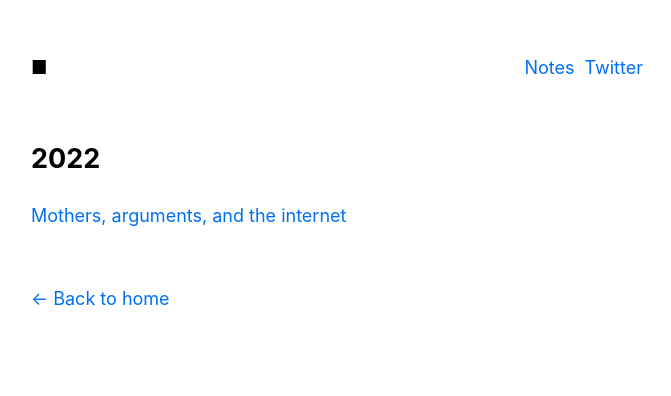
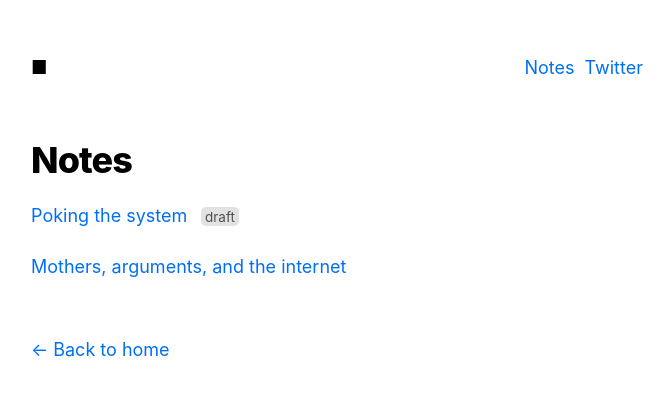
Before and after one commit to mnpw/mrinal.pw, a Next.js app: page /notes in a window 1280 px wide. Shown: the top 396 px of the page, without its empty margins (303-974 px from the left). Built offline with nearby package versions, Linux system fonts and the light colour scheme.

Commit message:
Add draft for 'poking the system', Update headings

```diff
--- a/pages/mothers-arguments-internet/index.js
+++ b/pages/mothers-arguments-internet/index.js
@@ -1,9 +1,10 @@
 import Layout from "../../components/layout"
+import utilStyles from '../../styles/utils.module.css'
 
 export default function Posts() {
     return (
         <Layout>
-            <h2>Mothers, conflicts, and the internet</h2>
+            <h2 className={utilStyles.headingXl}>Mothers, conflicts, and the internet</h2>
             <p>I often get into an argument with my mom. It goes like this — She asks me to do something. I challenge her ask. She feels I'm ignoring her helpful advice. I point to web search and claim that she is wrong. She asks if I trust the internet more than her. I say she is missing the point. She feels bad. I feel bad.</p>
             <p>We don't talk for ten minutes. Then we pretend like the argument never happened. We repeat this maneuver every nine days.</p>
             <p>~</p>
--- a/pages/notes/index.js
+++ b/pages/notes/index.js
@@ -1,12 +1,19 @@
 import Layout from "../../components/layout"
 import Link from 'next/link'
+import utilStyles from '../../styles/utils.module.css'
 
 export default function Posts() {
     return (
         <Layout>
-            <h2>2022</h2>
-            <h3 className></h3>
-            <Link href="/mothers-arguments-internet/" ><a>Mothers, arguments, and the internet</a></Link>
+            <h2 className={utilStyles.headingXl}>Notes</h2>
+            <ul className={utilStyles.list}>
+                <li className={utilStyles.listItem}>
+                    <Link href="/poking-the-system/" ><a>Poking the system</a></Link> <span className={utilStyles.labelText}>draft</span>
+                </li>
+                <li className={utilStyles.listItem}>
+                    <Link href="/mothers-arguments-internet/" ><a>Mothers, arguments, and the internet</a></Link>
+                </li>
+            </ul>
         </Layout>
     )
 }
--- a/styles/utils.module.css
+++ b/styles/utils.module.css
@@ -50,3 +50,12 @@
 .lightText {
     color: #666;
 }
+
+.labelText {
+    font-size: 0.75rem;
+    color: rgb(80, 80, 80);
+    border-radius: 5px;
+    background-color: rgb(226, 226, 226);
+    margin: 0.5rem;
+    padding: 0.1rem 0.2rem;
+}
```
Also changed, not shown: pages/poking-the-system/index.js (added, +38 -0 lines).
